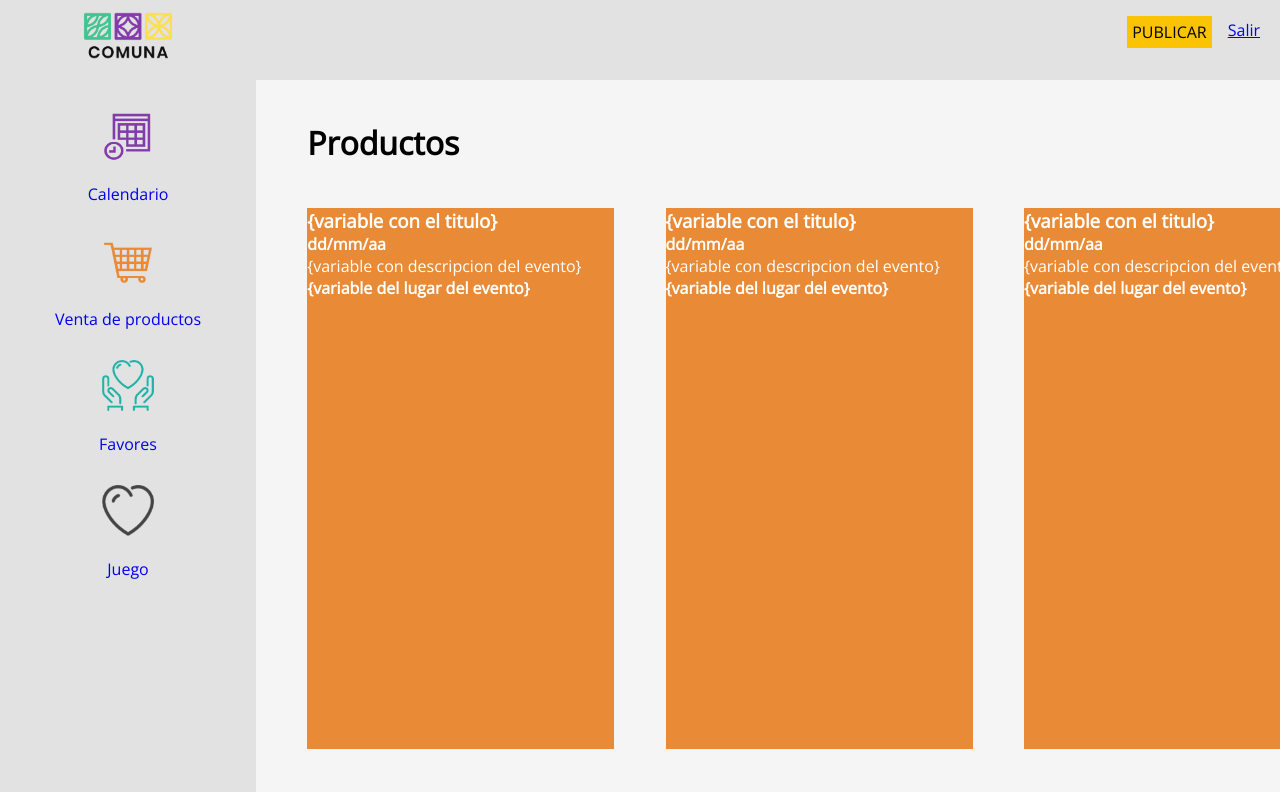
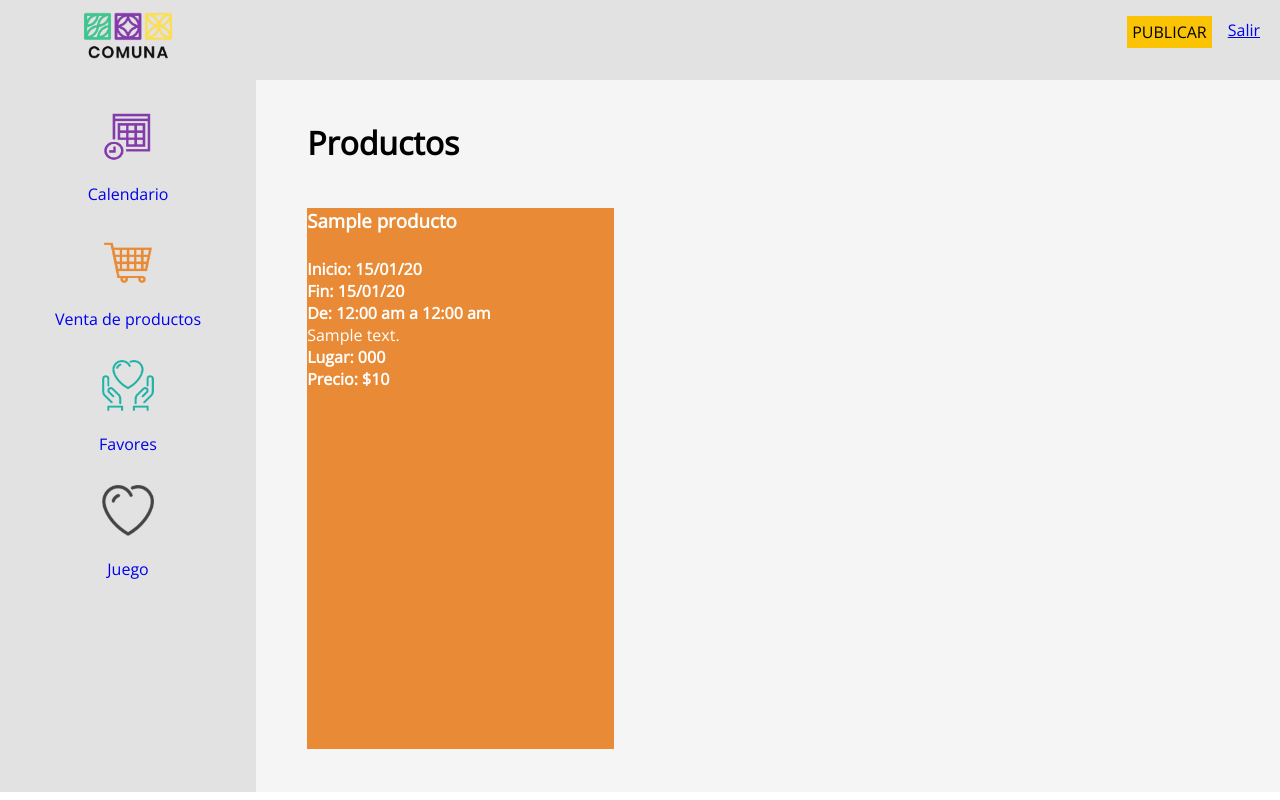
Before and after one commit to Aragon-Diego/ComunaNuevo, a PHP site: page /ComunaNuevo/ver_producto.php in a window 1280 px wide. Run offline with PHP 8.4, Linux system fonts and the light colour scheme; tables that the repository leaves empty or names only in its code hold one stand-in row (values such as "Sample post").

Commit message:
Ya se visualizan los productos

```diff
--- a/ver_calendario.php
+++ b/ver_calendario.php
@@ -61,7 +61,7 @@
                     echo '<h4 class="lugar">Precio: $',$tupla['precio'],'</h4>';
                     echo '</div>';
                 }
-                ;
+
                 ?>
            </div>
         </div>
--- a/ver_producto.php
+++ b/ver_producto.php
@@ -11,6 +11,24 @@
     <link href="https://fonts.googleapis.com/css?family=Open+Sans&display=swap" rel="stylesheet">
 </head>
 <body>
+<?php
+    //Datos de la base
+    $server = "localhost";
+    $user = "basededatos";
+    $pass ="ABC123";
+    $dbase ="kiosco_intel";
+
+    $conexion = mysqli_connect ($server,$user,$pass,$dbase)
+    or die ("Error de conexión:".mysqli_connect_error());
+    mysqli_set_charset($conexion, "utf8");
+    $consulta= mysqli_query ($conexion,"SELECT * FROM producto")
+    or die ("Error en la consulta:".mysql_error());
+    $nfilas = mysqli_num_rows ($consulta);
+    $sum = 0;
+
+
+
+?>
     <?php
         require('top.php');
     ?>
@@ -23,16 +41,29 @@
            <br/>
            <br/>
            <div class="detalles2">
-                <?php
-                    for($i=0;$i<20;$i++){
-                        echo('<div class="contenido producto">
-                                <h3>{variable con el titulo}</h3>
-                                <h4 class="fecha">dd/mm/aa</h4>
-                                <p class="desc">{variable con descripcion del evento}</p>
-                                <h4 class="lugar">{variable del lugar del evento}</h4>
-                            </div>');
-                    }
+           <?php
+
+                for($i=0;$i<$nfilas;$i++){
+                    echo'<div class="contenido producto">';
+                    $tupla = mysqli_fetch_array ($consulta);
+                    $hora = strtotime($tupla['hora']);
+                    $hora2 = strtotime($tupla['hora_fin']);
+                    $date = date_create($tupla['fecha_ini']);
+                    $date2 = date_create($tupla['fecha_fin']);
+
+                    echo '<h3>', $tupla['nombre'] ,'<h3>';
+                    echo '<br>';
+                    echo '<h4 class="fecha"> Inicio: ',date_format($date, 'd/m/y'),'</h4>';
+                    echo '<h4 class="fecha"> Fin: ',date_format($date2, 'd/m/y'),'</h4>';
+                    echo '<h4 class="fecha"> De: ',date("h:i a", $hora),' a ', date("h:i a", $hora2) ,'</h4>';
+                    echo '<p class="desc">',$tupla['descripcion'],'</p>';
+                    echo '<h4 class="lugar">Lugar: ',$tupla['telefono'],'</h4>';
+                    echo '<h4 class="lugar">Precio: $',$tupla['precio'],'</h4>';
+                    echo '</div>';
+                }
+
                 ?>
+
            </div>
         </div>
     </div>
```
